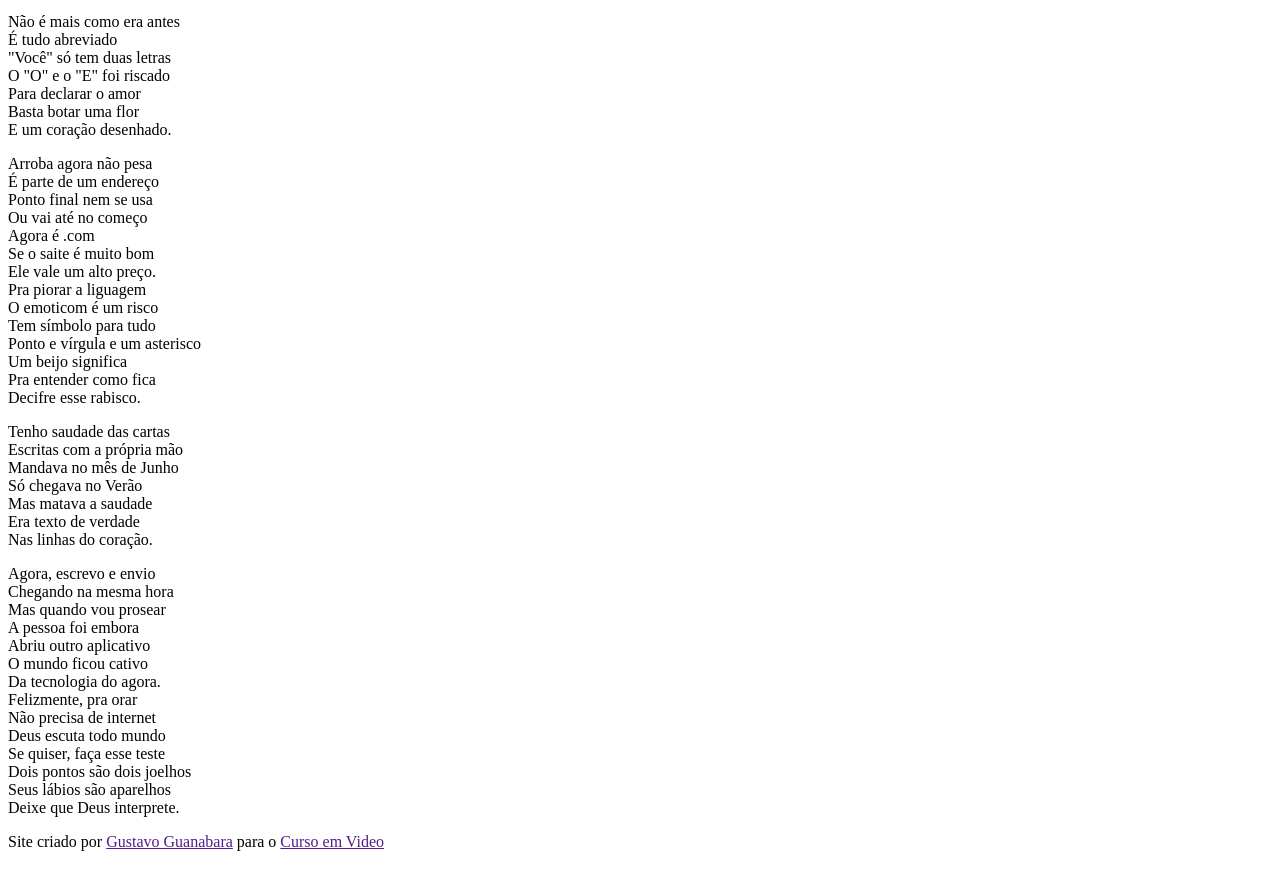
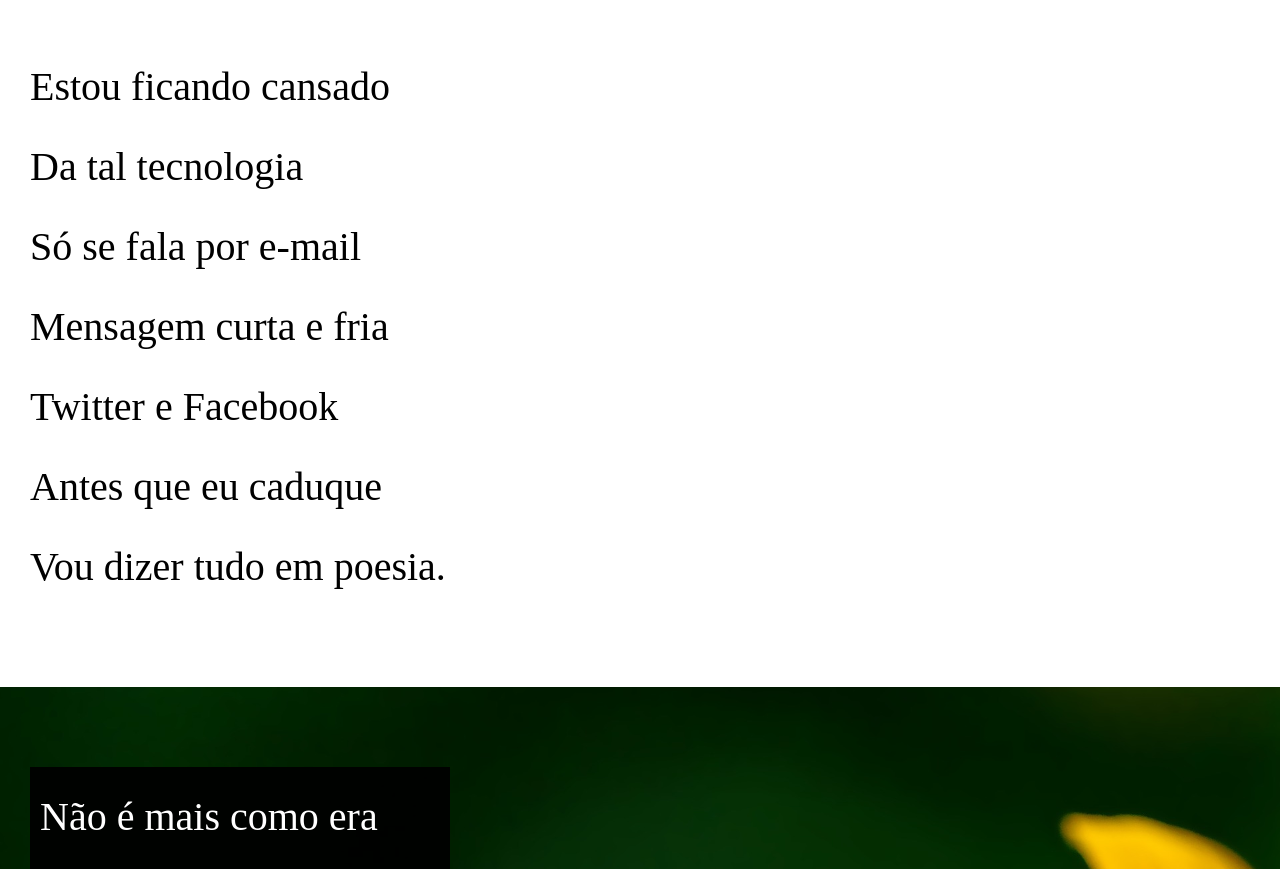
Before and after one commit to gabrielcnt/html-css, a plain HTML site: page exercicios/desafio/d012/cordel.html in a window 1280 px wide. Shown: the part 243-1112 px from the top of the page. Drawn offline with Linux system fonts and the light colour scheme.

Commit message:
atualizei estilos de textos e blocos

```diff
--- a/exercicios/desafio/d012/cordel.html
+++ b/exercicios/desafio/d012/cordel.html
@@ -4,13 +4,14 @@
     <meta charset="UTF-8">
     <meta name="viewport" content="width=device-width, initial-scale=1.0">
     <title>Cordel Moderno</title>
+    <link rel="stylesheet" href="estilo/style.css">
 </head>
 <body>
     <header>
         <h1>Cordel Moderno</h1>
         <p>Por <a href="https://www.recantodasletras.com.br/poesias/3186743" target="_blank" rel="external">Milton Duarte</a></p>
     </header>
-    <section>
+    <section class="normal">
         <p>
             Estou ficando cansado <br>
             Da tal tecnologia <br>
@@ -22,7 +23,7 @@
         </p>
     </section>
 
-    <section>
+    <section class="imagem">
         <p>
             Não é mais como era antes <br>
             É tudo abreviado <br>
@@ -34,7 +35,7 @@
         </p>
     </section>
 
-    <section>
+    <section class="normal">
         <p>
             Arroba agora não pesa <br>
             É parte de um endereço <br>
@@ -53,7 +54,7 @@
         </p>
     </section>
 
-    <section>
+    <section class="imagem">
         <p>
             Tenho saudade das cartas <br>
             Escritas com a própria mão <br>
@@ -65,7 +66,7 @@
         </p>
     </section>
 
-    <section>
+    <section class="normal">
         <p>
             Agora, escrevo e envio <br>
             Chegando na mesma hora <br>
@@ -83,6 +84,6 @@
             Deixe que Deus interprete.
         </p>
     </section>
-    <footer>Site criado por <a href="">Gustavo Guanabara</a> para o <a href="">Curso em Video</a></footer>
+    <footer>Site criado por <a href="https://github.com/gustavoguanabara">Gustavo Guanabara</a> para o <a href="https://www.cursoemvideo.com/">Curso em Video</a></footer>
 </body>
 </html>
--- /dev/null
+++ b/exercicios/desafio/d012/estilo/style.css
@@ -0,0 +1,64 @@
+@charset "UTF-8";
+
+* {
+    margin: 0px;
+    padding: 0px;
+}
+html, body {
+    min-height: 100vh;
+    background-color: darkgray;
+}
+body {
+    background-color: white;
+}
+header {
+    background-color: black;
+    color: white;
+    text-align: center;
+}
+header > h1 {
+    font-family: sans-serif;
+    padding-top: 50px;
+    font-size: 80px;
+    font-variant: small-caps;
+}header > p {
+    padding-bottom: 50px;
+}
+a:hover {
+    text-decoration: underline;
+}
+a {
+    color: white;
+    text-decoration: none;
+    font-weight: bolder;
+}
+section {
+    font-size: 40px;
+    line-height: 2em;
+    padding-top: 10vh;
+    padding-bottom: 10vh;
+    padding-left: 30px;
+}
+section.normal > p {
+    background-color: white;
+    color: black;
+}
+section.imagem {
+    background-color: rgb(53, 53, 53);
+    color: white;
+    background-image: url(../imagens/background001.jpg);
+    background-size: 100%;
+    background-attachment: fixed;
+}
+section.imagem > p {
+    background-color: rgba(0, 0, 0, 0.945);
+    width: 400px;
+    padding: 10px;
+}
+footer {
+    background-color: black;
+    text-align: center;
+    color: white;
+    padding: 10px;
+
+}
```
